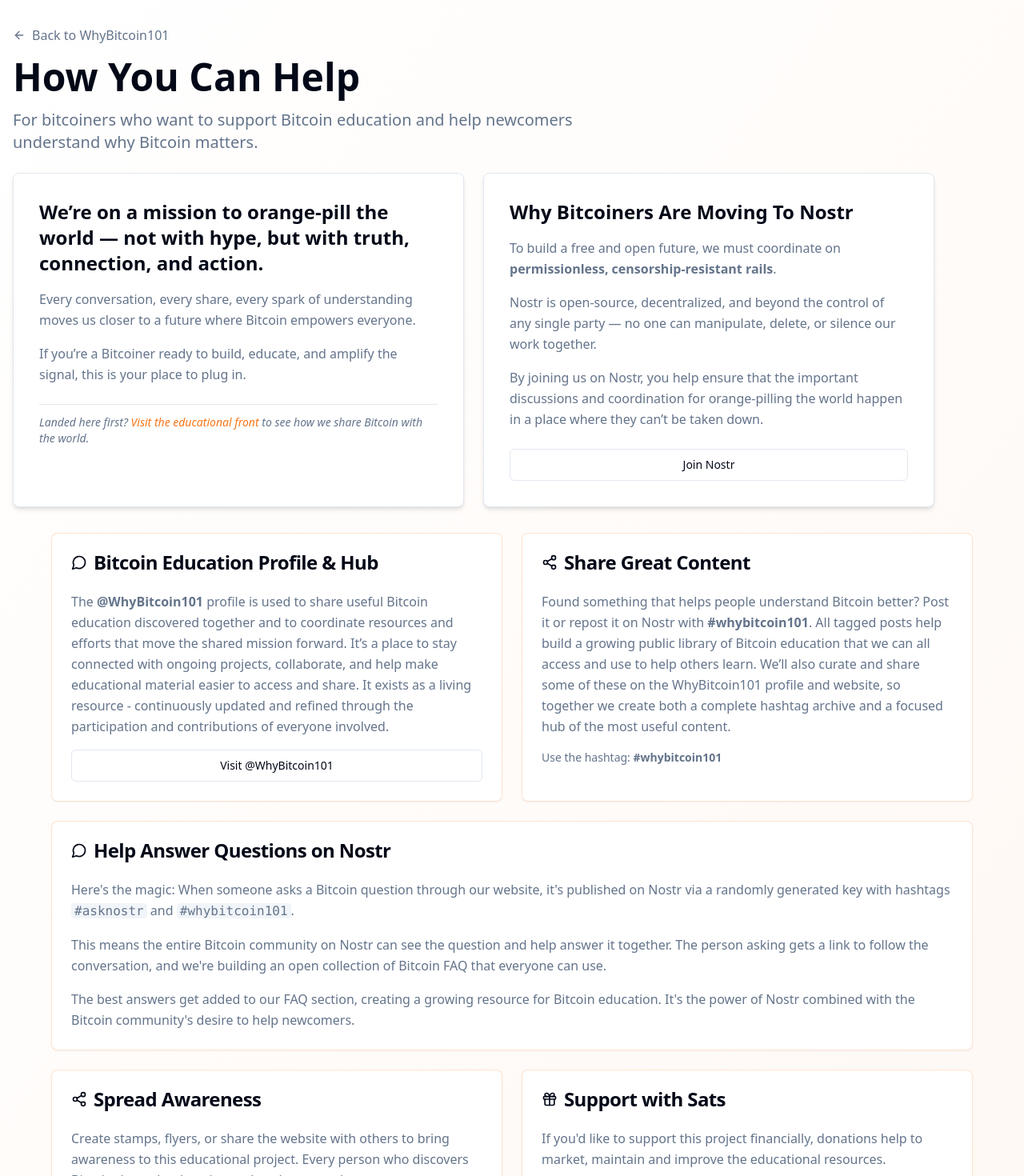
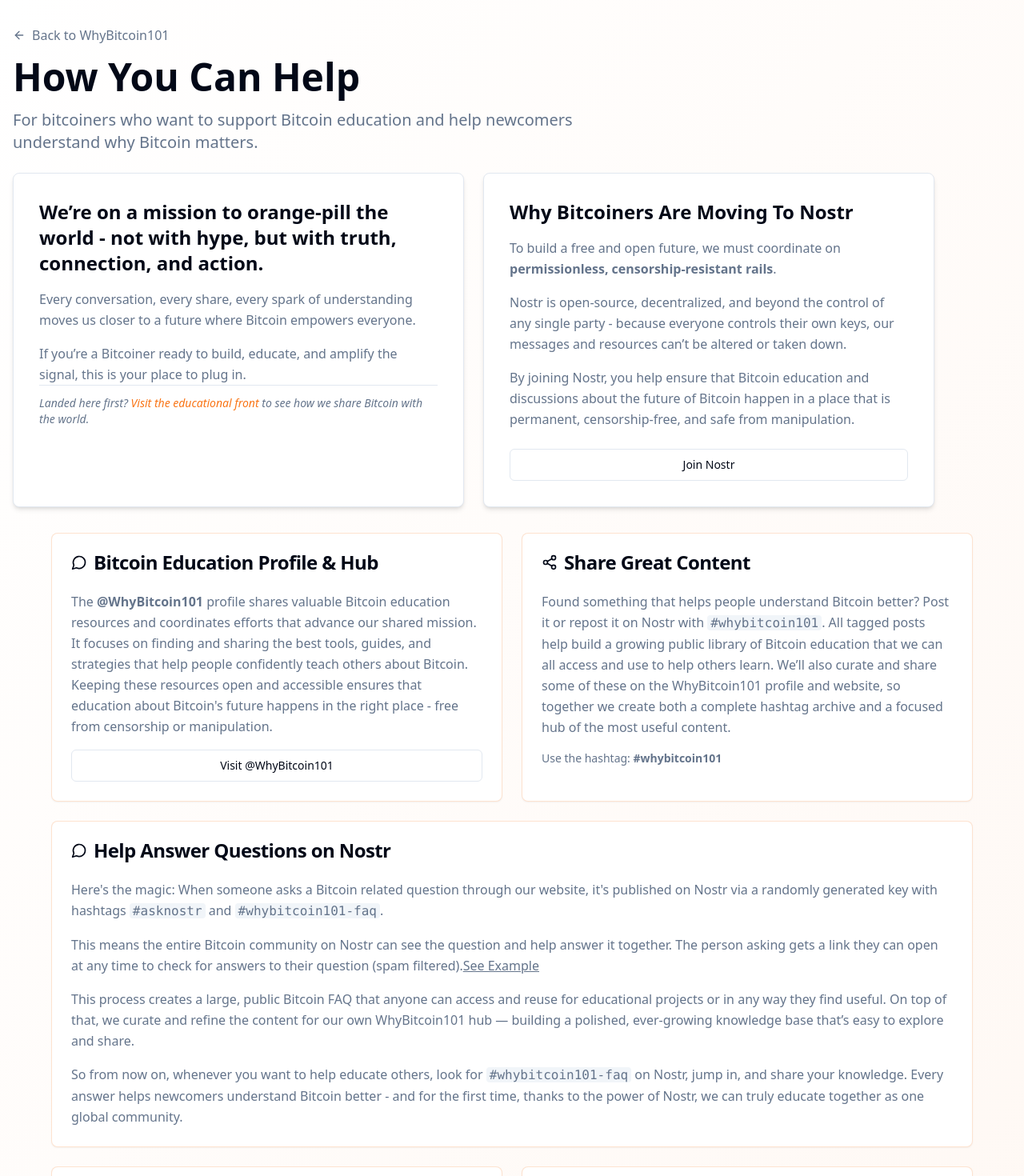
Before and after one commit to neonostr/WhyBitcoin101, a React (Vite) app: page /mission in a window 1280 px wide. Shown: the top 1470 px of the page at 80% size. Built offline with nearby package versions, Linux system fonts and the light colour scheme.

Commit message:
Code edited in Lovable Code Editor
Edited UI in Lovable

```diff
--- a/src/pages/Support.tsx
+++ b/src/pages/Support.tsx
@@ -23,14 +23,14 @@ const Support = () => {
             {/* Mission Statement */}
             <div className="bg-white rounded-lg p-8 shadow-md border border-border">
               <p className="text-2xl font-semibold text-foreground mb-4">
-                We’re on a mission to orange‑pill the world — not with hype, but with truth,
+                We’re on a mission to orange‑pill the world - not with hype, but with truth,
                 connection, and action.
               </p>
               <p className="text-muted-foreground leading-relaxed mb-4">
                 Every conversation, every share, every spark of understanding moves us
                 closer to a future where Bitcoin empowers everyone.
               </p>
-              <p className="text-muted-foreground leading-relaxed mb-6">
+              <p className="text-muted-foreground leading-relaxed mb-21">
                 If you’re a Bitcoiner ready to build, educate, and amplify the signal,
                 this is your place to plug in.
               </p>
@@ -53,13 +53,10 @@ const Support = () => {
                 <strong> permissionless, censorship‑resistant rails</strong>.
               </p>
               <p className="text-muted-foreground leading-relaxed mb-4">
-                Nostr is open‑source, decentralized, and beyond the control of any single
-                party — no one can manipulate, delete, or silence our work together.
+                Nostr is open‑source, decentralized, and beyond the control of any single party - because everyone controls their own keys, our messages and resources can’t be altered or taken down.
               </p>
               <p className="text-muted-foreground leading-relaxed mb-6">
-                By joining us on Nostr, you help ensure that the important discussions
-                and coordination for orange‑pilling the world happen in a place where
-                they can’t be taken down.
+                By joining Nostr, you help ensure that Bitcoin education and discussions about the future of Bitcoin happen in a place that is permanent, censorship‑free, and safe from manipulation.
               </p>
               <Button variant="outline" onClick={() => window.open("https://primal.net", "_blank")} className="w-full">
                 Join Nostr
@@ -80,16 +77,11 @@ const Support = () => {
   </CardHeader>
   <CardContent>
     <p className="text-muted-foreground leading-relaxed mb-4">
-      The <strong> @WhyBitcoin101</strong> profile is used to share useful Bitcoin education discovered together
-      and to coordinate resources and efforts that move the shared mission forward.
-      It’s a place to stay connected with ongoing projects, collaborate, and help
-      make educational material easier to access and share.
-      It exists as a living resource - continuously
-      updated and refined through the participation and contributions of everyone involved.
+      The <strong> @WhyBitcoin101</strong> profile shares valuable Bitcoin education resources and coordinates efforts that advance our shared mission. It focuses on finding and sharing the best tools, guides, and strategies that help people confidently teach others about Bitcoin. Keeping these resources open and accessible ensures that education about Bitcoin's future happens in the right place - free from censorship or manipulation.
     </p>
     <Button
       variant="outline"
-      onClick={() => window.open("https://primal.net/p/npub1whybitcoin101edu", "_blank")}
+      onClick={() => window.open("https://primal.net/p/nprofile1qqsqnlfl9ztzxxtzp674lr7w2pjqdrw3lz73dhwvspx0zegn0j4hgxqglh5xx", "_blank")}
       className="w-full"
     >
       Visit @WhyBitcoin101
@@ -108,7 +100,7 @@ const Support = () => {
             <CardContent>
               <p className="text-muted-foreground leading-relaxed mb-4">
   Found something that helps people understand Bitcoin better?
-  Post it or repost it on Nostr with <strong>#whybitcoin101</strong>.
+  Post it or repost it on Nostr with <span className="font-mono bg-muted px-1 rounded">#whybitcoin101</span>.
   All tagged posts help build a growing public library of Bitcoin education
   that we can all access and use to help others learn. We’ll also curate and
   share some of these on the WhyBitcoin101 profile and website, so together
@@ -132,22 +124,38 @@ const Support = () => {
             </CardHeader>
         <CardContent>
   <p className="text-muted-foreground leading-relaxed mb-4">
-                Here's the magic: When someone asks a Bitcoin question through our
+    Here's the magic: When someone asks a Bitcoin related question through our
     website, it's published on Nostr via a randomly generated key with
     hashtags{" "}
     <span className="font-mono bg-muted px-1 rounded">#asknostr</span> and{" "}
-                <span className="font-mono bg-muted px-1 rounded">#whybitcoin101</span>.
+    <span className="font-mono bg-muted px-1 rounded">#whybitcoin101-faq</span>.
   </p>
   <p className="text-muted-foreground leading-relaxed mb-4">
     This means the entire Bitcoin community on Nostr can see the question
-                and help answer it together. The person asking gets a link to follow the
-                conversation, and we're building an open collection of Bitcoin FAQ that
-                everyone can use.
+    and help answer it together. The person asking gets a link they can open
+    at any time to check for answers to their question (spam filtered).
+    <a
+      href="https://example.com"
+      target="_blank"
+      rel="noopener noreferrer"
+      className="underline"
+    >
+      See Example
+    </a>
+  </p>
+  <p className="text-muted-foreground leading-relaxed mb-4">
+    This process creates a large, public Bitcoin FAQ that anyone can access
+    and reuse for educational projects or in any way they find useful. On top
+    of that, we curate and refine the content for our own WhyBitcoin101 hub —
+    building a polished, ever‑growing knowledge base that’s easy to explore
+    and share.
   </p>
   <p className="text-muted-foreground leading-relaxed">
-                The best answers get added to our FAQ section, creating a growing
-                resource for Bitcoin education. It's the power of Nostr combined with
-                the Bitcoin community's desire to help newcomers.
+    So from now on, whenever you want to help educate others,
+    look for <span className="font-mono bg-muted px-1 rounded">#whybitcoin101-faq</span> on
+    Nostr, jump in, and share your knowledge. Every answer helps newcomers
+    understand Bitcoin better - and for the first time, thanks to the power of
+    Nostr, we can truly educate together as one global community.
   </p>
 </CardContent>
 </Card>
```
Lines whose indentation alone changed are shown as unchanged.
